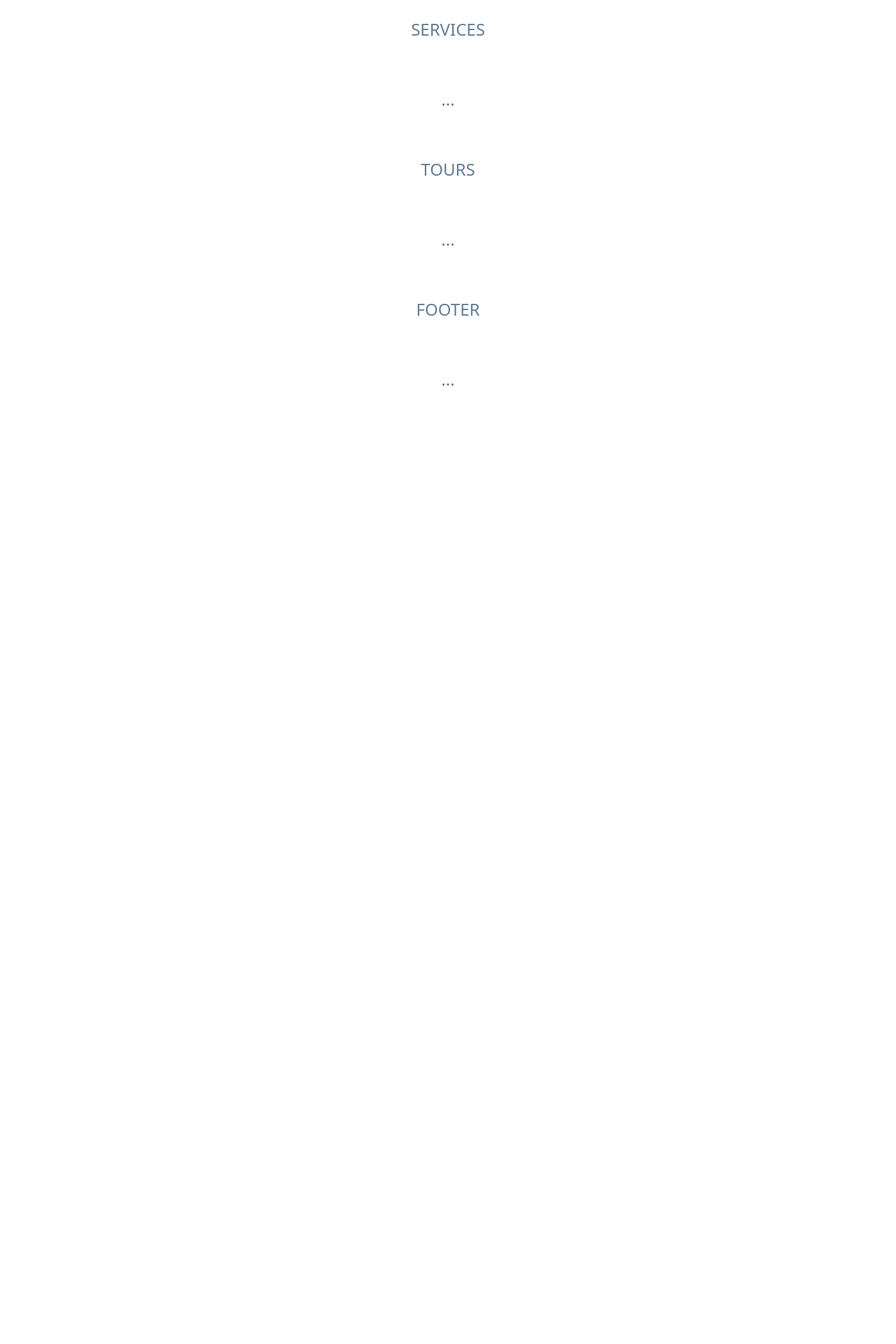
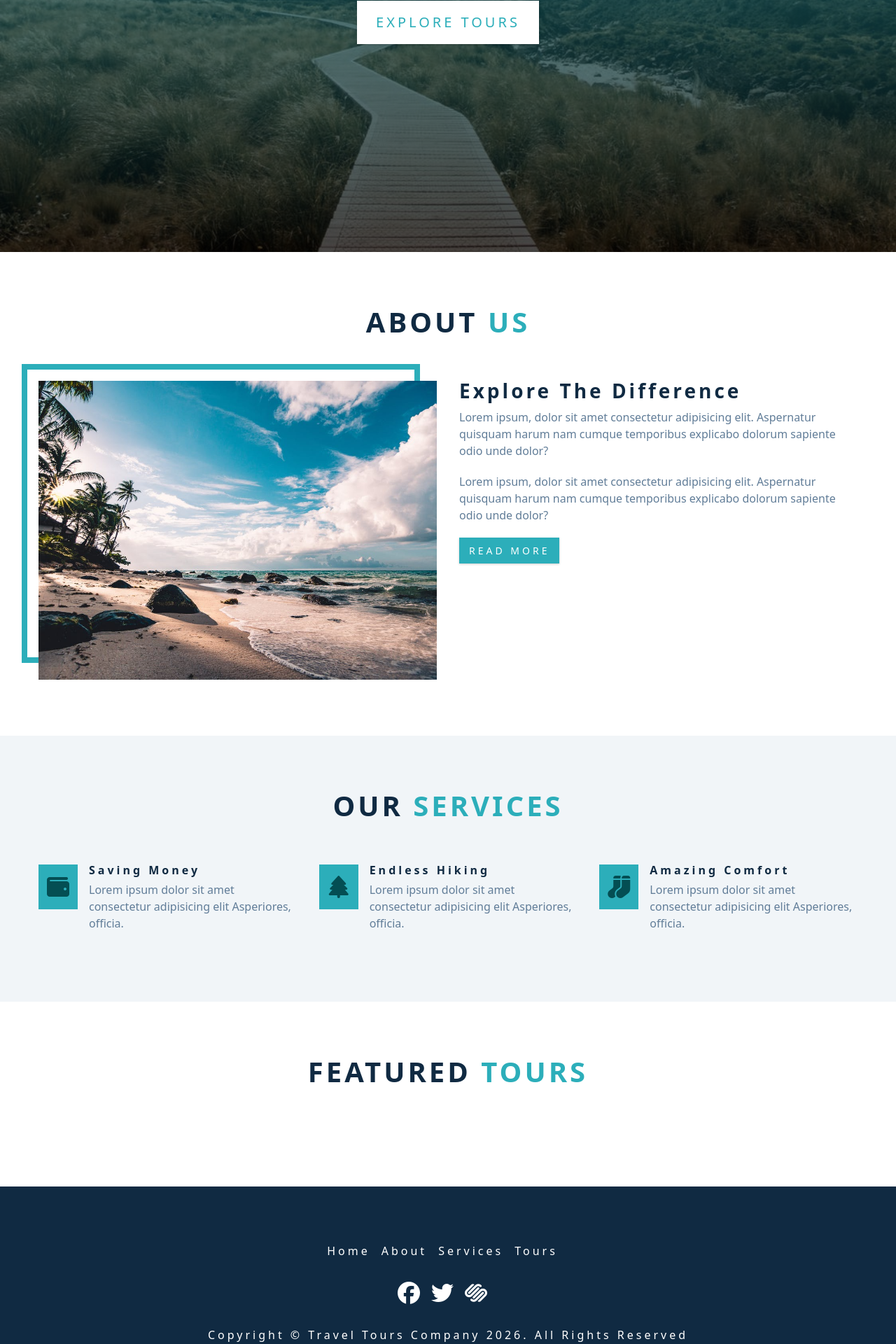
Before and after one commit to Hai-raat/week3-fe-pair-programming, a React (Vite) app: page / in a window 1280 px wide. Shown: the part 440-2360 px from the top of the page at 70% size. Before the commit the page ends 1064 px from the top, so only its background shows below. Built offline with nearby package versions, Linux system fonts and the light colour scheme.

Commit message:
feat(components): convert page sections to React

```diff
--- a/src/components/About.jsx
+++ b/src/components/About.jsx
@@ -1,9 +1,41 @@
-const About = () => {
+import aboutImg from "../assets/images/about.jpeg";
+
+function About() {
   return (
-    <div>
-      <p className="section-dummy">About</p>
-      <p className="section-dummy">...</p>
-    </div>
+    <section className="section" id="about">
+      <div className="section-title">
+        <h2>
+          about <span>us</span>
+        </h2>
+      </div>
+
+      <div className="section-center about-center">
+        <div className="about-img">
+          <img src={aboutImg} className="about-photo" alt="awesome beach" />
+        </div>
+
+        <article className="about-info">
+          <h3>explore the difference</h3>
+
+          <p>
+            Lorem ipsum, dolor sit amet consectetur adipisicing elit. Aspernatur
+            quisquam harum nam cumque temporibus explicabo dolorum sapiente odio
+            unde dolor?
+          </p>
+
+          <p>
+            Lorem ipsum, dolor sit amet consectetur adipisicing elit. Aspernatur
+            quisquam harum nam cumque temporibus explicabo dolorum sapiente odio
+            unde dolor?
+          </p>
+
+          <a href="#" className="btn">
+            read more
+          </a>
+        </article>
+      </div>
+    </section>
   );
-};
+}
+
 export default About;
--- a/src/components/Footer.jsx
+++ b/src/components/Footer.jsx
@@ -1,9 +1,69 @@
 function Footer() {
   return (
-    <div>
-      <p className="section-dummy">Footer</p>
-      <p className="section-dummy">...</p>
-    </div>
+    <footer className="section footer">
+      <ul className="footer-links" id="nav-links">
+        <li>
+          <a href="#home" className="footer-link">
+            home
+          </a>
+        </li>
+        <li>
+          <a href="#about" className="footer-link">
+            about
+          </a>
+        </li>
+        <li>
+          <a href="#services" className="footer-link">
+            services
+          </a>
+        </li>
+        <li>
+          <a href="#tours" className="footer-link">
+            tours
+          </a>
+        </li>
+      </ul>
+
+      <ul className="footer-icons">
+        <li>
+          <a
+            href="https://www.facebook.com"
+            target="_blank"
+            rel="noreferrer"
+            className="footer-icon"
+          >
+            <i className="fab fa-facebook"></i>
+          </a>
+        </li>
+
+        <li>
+          <a
+            href="https://www.twitter.com"
+            target="_blank"
+            rel="noreferrer"
+            className="footer-icon"
+          >
+            <i className="fab fa-twitter"></i>
+          </a>
+        </li>
+
+        <li>
+          <a
+            href="https://www.squarespace.com/"
+            target="_blank"
+            rel="noreferrer"
+            className="footer-icon"
+          >
+            <i className="fab fa-squarespace"></i>
+          </a>
+        </li>
+      </ul>
+
+      <p className="copyright">
+        copyright © travel tours company {new Date().getFullYear()}. all rights
+        reserved
+      </p>
+    </footer>
   );
 }
 
--- a/src/components/Hero.jsx
+++ b/src/components/Hero.jsx
@@ -1,9 +1,19 @@
 function Hero() {
   return (
-    <div>
-      <p className="section-dummy">Hero</p>
-      <p className="section-dummy">...</p>
-    </div>
+    <section className="hero" id="home">
+      <div className="hero-banner">
+        <h1>backroads app</h1>
+
+        <p>
+          Lorem ipsum dolor sit amet consectetur adipisicing elit. Vitae
+          explicabo debitis est autem dicta.
+        </p>
+
+        <a href="#tours" className="btn hero-btn">
+          explore tours
+        </a>
+      </div>
+    </section>
   );
 }
 
--- a/src/components/Services.jsx
+++ b/src/components/Services.jsx
@@ -1,9 +1,53 @@
 function Services() {
   return (
-    <div>
-      <p className="section-dummy">Services</p>
-      <p className="section-dummy">...</p>
-    </div>
+    <section className="section services" id="services">
+      <div className="section-title">
+        <h2>
+          our <span>services</span>
+        </h2>
+      </div>
+
+      <div className="section-center services-center">
+        <article className="service">
+          <span className="service-icon">
+            <i className="fas fa-wallet fa-fw"></i>
+          </span>
+          <div className="service-info">
+            <h4 className="service-title">saving money</h4>
+            <p className="service-text">
+              Lorem ipsum dolor sit amet consectetur adipisicing elit
+              Asperiores, officia.
+            </p>
+          </div>
+        </article>
+
+        <article className="service">
+          <span className="service-icon">
+            <i className="fas fa-tree fa-fw"></i>
+          </span>
+          <div className="service-info">
+            <h4 className="service-title">endless hiking</h4>
+            <p className="service-text">
+              Lorem ipsum dolor sit amet consectetur adipisicing elit
+              Asperiores, officia.
+            </p>
+          </div>
+        </article>
+
+        <article className="service">
+          <span className="service-icon">
+            <i className="fas fa-socks fa-fw"></i>
+          </span>
+          <div className="service-info">
+            <h4 className="service-title">amazing comfort</h4>
+            <p className="service-text">
+              Lorem ipsum dolor sit amet consectetur adipisicing elit
+              Asperiores, officia.
+            </p>
+          </div>
+        </article>
+      </div>
+    </section>
   );
 }
 
--- a/src/components/Tours.jsx
+++ b/src/components/Tours.jsx
@@ -1,9 +1,21 @@
+import tour1 from "../assets/images/tour-1.jpeg";
+import tour2 from "../assets/images/tour-2.jpeg";
+import tour3 from "../assets/images/tour-3.jpeg";
+import tour4 from "../assets/images/tour-4.jpeg";
+
 function Tours() {
   return (
-    <div>
-      <p className="section-dummy">Tours</p>
-      <p className="section-dummy">...</p>
-    </div>
+    <section className="section" id="tours">
+      <div className="section-title">
+        <h2>
+          featured <span>tours</span>
+        </h2>
+      </div>
+
+      <div className="section-center featured-center">
+        {/* tour cards go here */}
+      </div>
+    </section>
   );
 }
 
```
